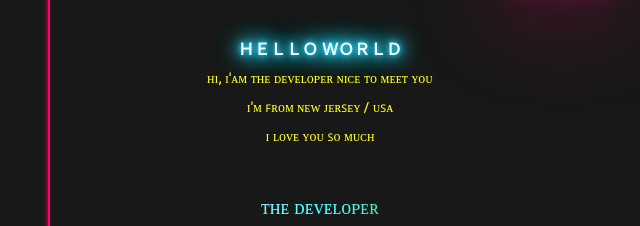
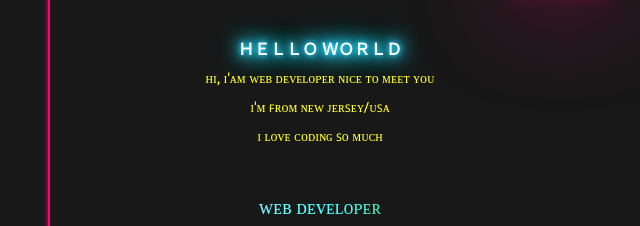
Before and after one commit to codez-warlord/Fortnight, a plain HTML site: page index.html in a window 1280 px wide. Shown: the part 455-681 px from the top of the page, 80-720 px from the left. Drawn offline with nearby package versions, Linux system fonts and the light colour scheme; a web font is replaced by a local one.

Commit message:
Update index.html

```diff
--- a/index.html
+++ b/index.html
@@ -74,9 +74,9 @@
                <span style="text-align: center;" class="pf-lbl-title"></span>
                <span style="text-align: center;" class="pf-lbl-title"></span>
                <span style="text-align: center;" class="pf-lbl-title"></span>
-               <span style="text-align: center;" class="pf-lbl-title">ʜɪ, ɪ'ᴀᴍ ᴛʜᴇ ᴅᴇᴠᴇʟᴏᴘᴇʀ ɴɪᴄᴇ ᴛᴏ ᴍᴇᴇᴛ ʏᴏᴜ</span>
-               <span style="text-align: center;" class="pf-lbl-title">ɪ'ᴍ ꜰʀᴏᴍ ɴᴇᴡ ᴊᴇʀꜱᴇʏ / ᴜꜱᴀ </span>
-               <span style="text-align: center;" class="pf-lbl-title"> ɪ ʟᴏᴠᴇ ʏᴏᴜ ꜱᴏ ᴍᴜᴄʜ</span>
+               <span style="text-align: center;" class="pf-lbl-title">ʜɪ, ɪ'ᴀᴍ ᴡᴇʙ ᴅᴇᴠᴇʟᴏᴘᴇʀ ɴɪᴄᴇ ᴛᴏ ᴍᴇᴇᴛ ʏᴏᴜ</span>
+               <span style="text-align: center;" class="pf-lbl-title">ɪ'ᴍ ꜰʀᴏᴍ ɴᴇᴡ ᴊᴇʀꜱᴇʏ/ᴜꜱᴀ </span>
+               <span style="text-align: center;" class="pf-lbl-title"> ɪ ʟᴏᴠᴇ ᴄᴏᴅɪɴɢ ꜱᴏ ᴍᴜᴄʜ</span>
              </div>
            </div>
          </div>
@@ -90,7 +90,7 @@
            <div class="pf-row">
              <div class="pf-w-50">
                <div class="pf-form-group pf-icon">
-                 <h2 class="pf-lbl-desc" align="center">ᴛʜᴇ ᴅᴇᴠᴇʟᴏᴘᴇʀ</h2>
+                 <h2 class="pf-lbl-desc" align="center">ᴡᴇʙ ᴅᴇᴠᴇʟᴏᴘᴇʀ</h2>
 
 
 
@@ -98,7 +98,7 @@
                      style="vertical-align: middle;color:#f5f5f5"></i></a>
                  <a href="https://www.instagram.com/thedeveloperofc">Instagram<i class="fa fa-instagram"
                      style="vertical-align: middle;color:#f5f5f5"></i></a>
-                 <a href="https://github.com/thedeveloper03">Github<i class="fa fa-github"
+                 <a href="https://github.com/web-developer03">Github<i class="fa fa-github"
                      style="vertical-align: middle;color:#f5f5f5"></i></a>
                </div>
 
```
